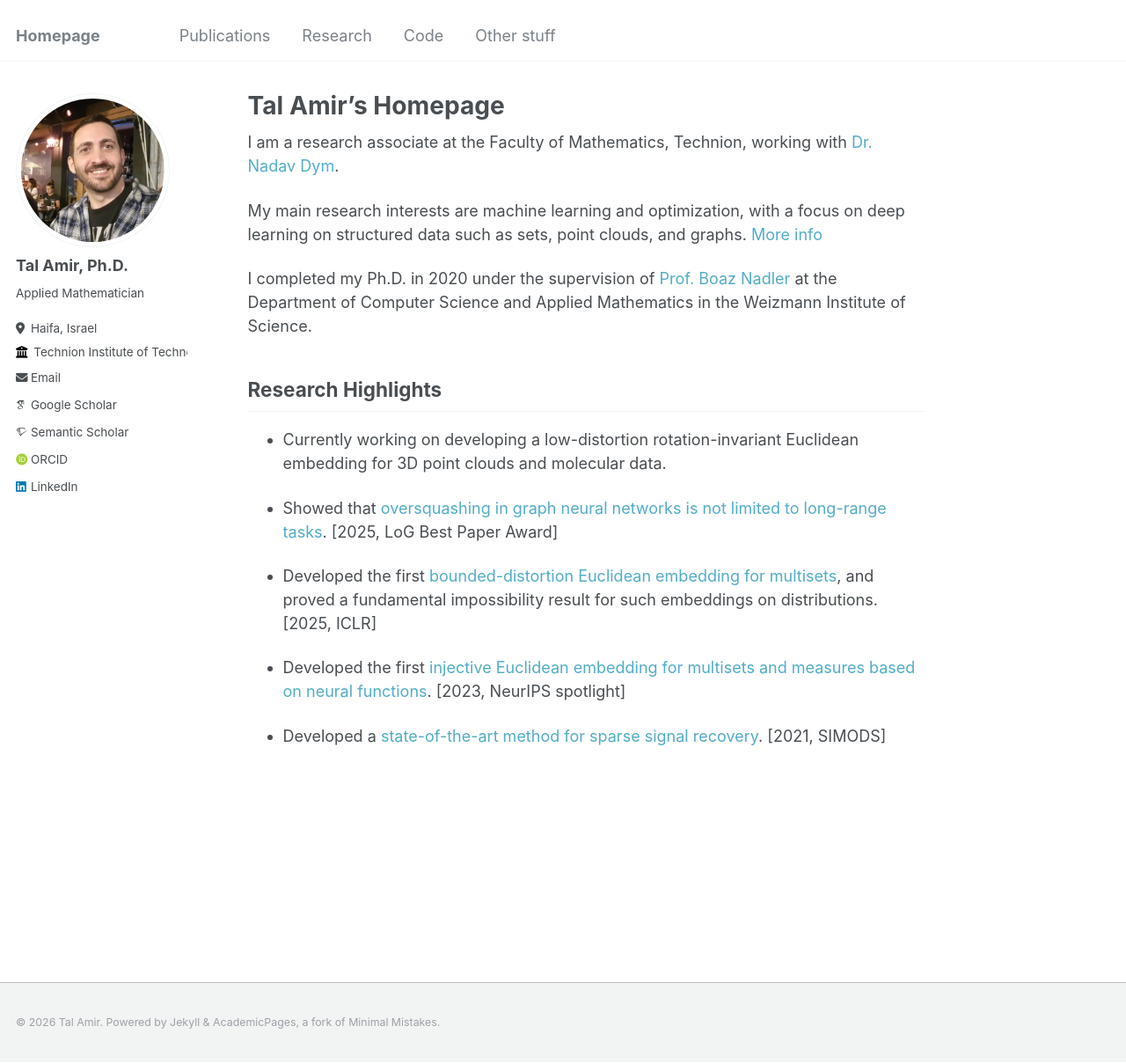
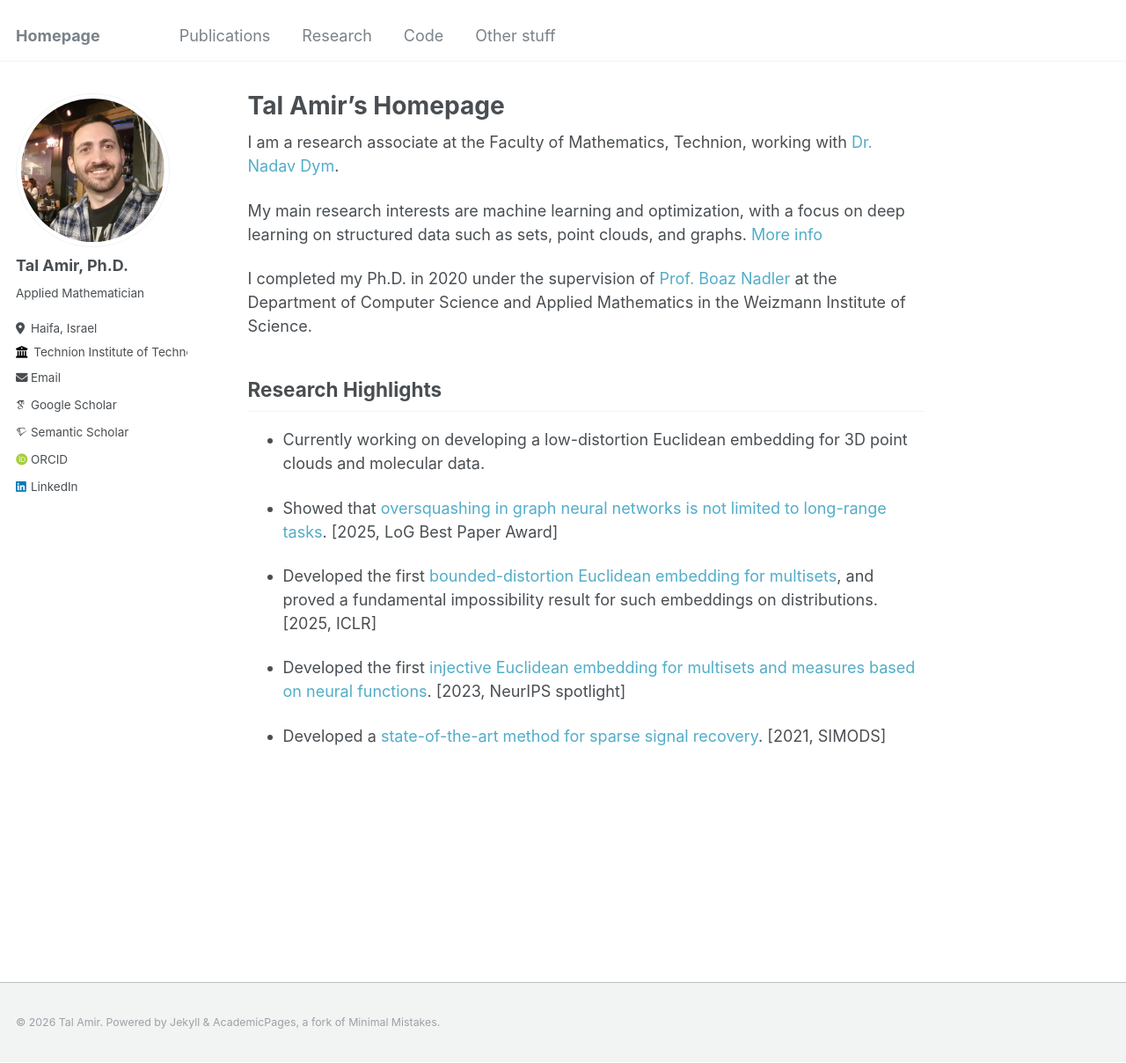
Before and after one commit to tal-amir/tal-amir.github.io, a Jekyll site: the page built from _pages/about.md, in a window 1280 px wide and 1208 px high. Shown: the whole window at 88% size. Built offline with Jekyll 4.4.1, drawn with Linux system fonts in a browser that asks for light colours; some web fonts are replaced.

Commit message:
Refreshing homepage

```diff
--- a/_pages/about.md
+++ b/_pages/about.md
@@ -15,7 +15,7 @@ I completed my Ph.D. in 2020 under the supervision of [Prof. Boaz Nadler](https:
 
 ## Research Highlights
 
-- Currently working on developing a low-distortion rotation-invariant Euclidean embedding for 3D point clouds and molecular data.
+- Currently working on developing a low-distortion Euclidean embedding for 3D point clouds and molecular data.
 
 - Showed that [oversquashing in graph neural networks is not limited to long-range tasks](https://tal-amir.github.io/publication/2025-12%20Short-Range%20Oversquashing). [2025, LoG Best Paper Award]
 
```
